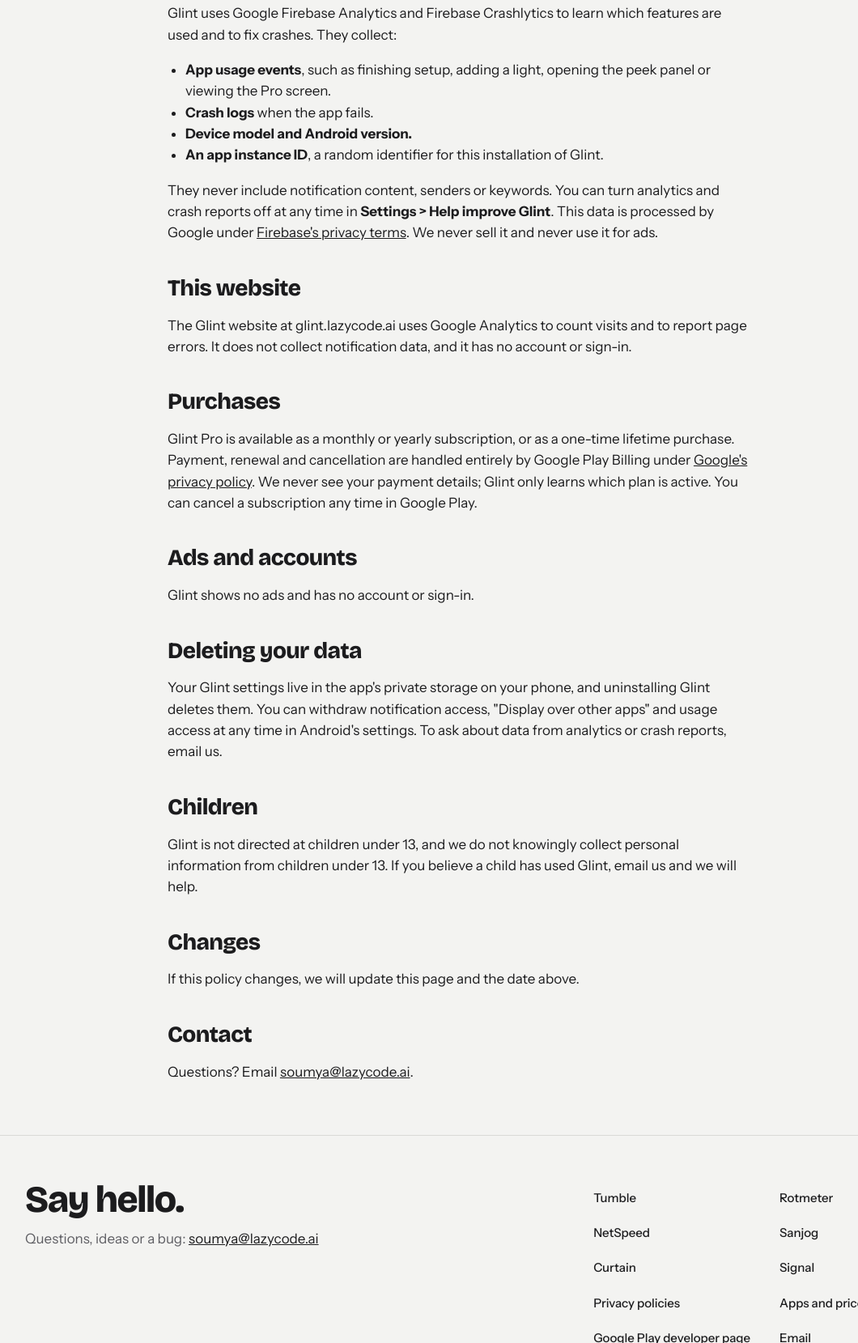
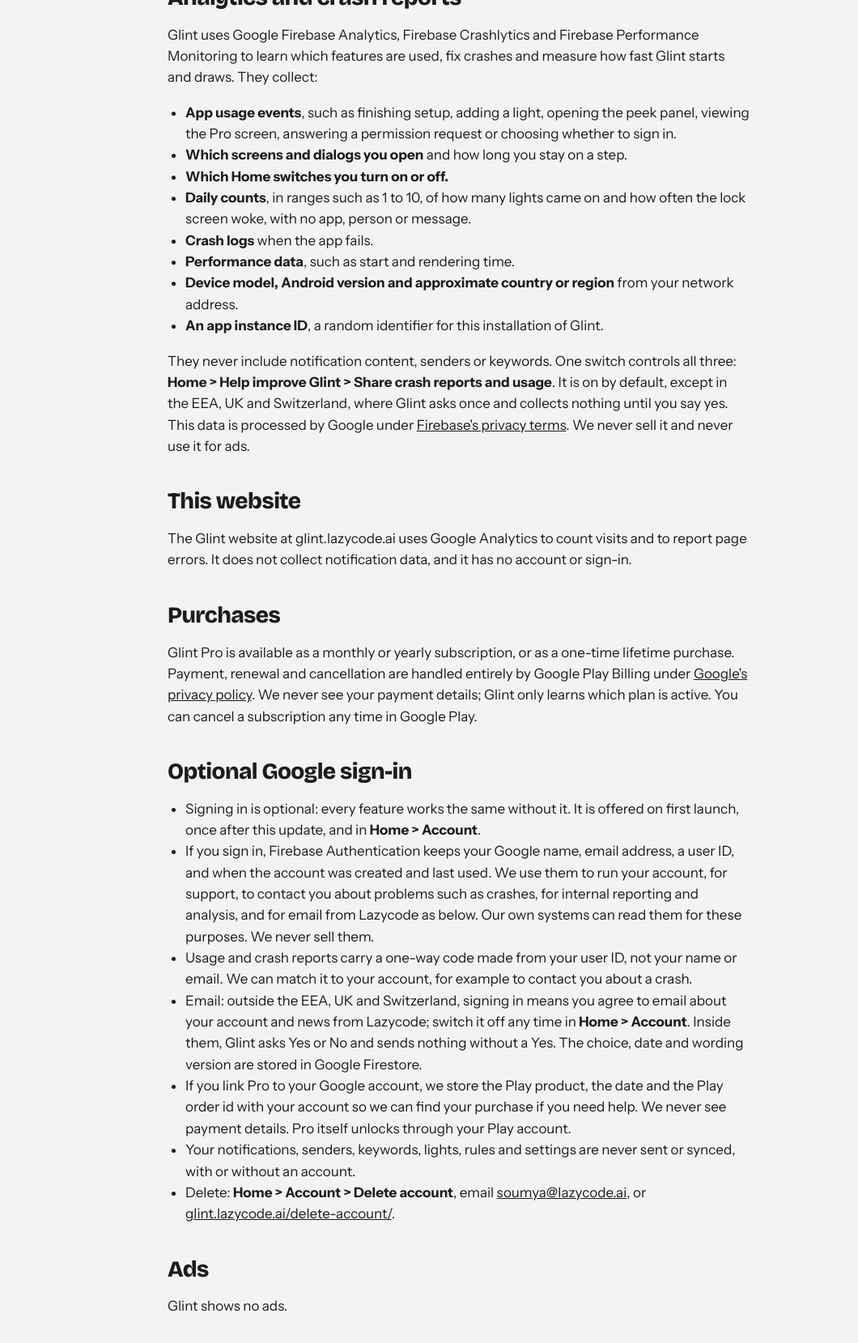
Before and after one commit to soumyasethy/lazycode-legal, a plain HTML site: page glint/privacy.html in a window 1280 px wide. Shown: the part 1141-2800 px from the top of the page at 81% size, without its empty margins (73-1133 px from the left). Drawn offline with nearby package versions, Linux system fonts and the light colour scheme.

Commit message:
Glint: policy for 1.0.8 (sign-in, analytics, Pro link) (#14)

```diff
--- a/glint/privacy.html
+++ b/glint/privacy.html
@@ -139,7 +139,7 @@ footer{padding:56px 0 40px;border-top:1px solid var(--line);margin-top:24px}
 .crumbs a{color:var(--ink2)}
 @media(prefers-reduced-motion:reduce){*{animation:none!important;transition:none!important;scroll-behavior:auto!important}}
 </style>
-<script type="application/ld+json">{"@context":"https://schema.org","@graph":[{"@type":"Organization","@id":"https://lazycode.ai/#org","name":"Lazycode","url":"https://lazycode.ai/","logo":"https://lazycode.ai/favicon.svg","email":"soumya@lazycode.ai","founder":{"@id":"https://lazycode.ai/#me"},"sameAs":["https://play.google.com/store/apps/developer?id=Soumya+Ranjan+Sethy"]},{"@type":"WebPage","@id":"https://soumyasethy.github.io/lazycode-legal/glint/privacy.html#page","url":"https://soumyasethy.github.io/lazycode-legal/glint/privacy.html","name":"Glint privacy policy","description":"How Glint uses notification access to light the screen edge without storing or sending notification text.","inLanguage":"en","dateModified":"2026-11-02","publisher":{"@id":"https://lazycode.ai/#org"},"isPartOf":{"@type":"WebSite","name":"Lazycode legal","url":"https://soumyasethy.github.io/lazycode-legal/"}},{"@type":"BreadcrumbList","itemListElement":[{"@type":"ListItem","position":1,"name":"Lazycode legal","item":"https://soumyasethy.github.io/lazycode-legal/"},{"@type":"ListItem","position":2,"name":"Glint privacy policy","item":"https://soumyasethy.github.io/lazycode-legal/glint/privacy.html"}]}]}</script>
+<script type="application/ld+json">{"@context":"https://schema.org","@graph":[{"@type":"Organization","@id":"https://lazycode.ai/#org","name":"Lazycode","url":"https://lazycode.ai/","logo":"https://lazycode.ai/favicon.svg","email":"soumya@lazycode.ai","founder":{"@id":"https://lazycode.ai/#me"},"sameAs":["https://play.google.com/store/apps/developer?id=Soumya+Ranjan+Sethy"]},{"@type":"WebPage","@id":"https://soumyasethy.github.io/lazycode-legal/glint/privacy.html#page","url":"https://soumyasethy.github.io/lazycode-legal/glint/privacy.html","name":"Glint privacy policy","description":"How Glint uses notification access to light the screen edge without storing or sending notification text.","inLanguage":"en","dateModified":"2026-11-04","publisher":{"@id":"https://lazycode.ai/#org"},"isPartOf":{"@type":"WebSite","name":"Lazycode legal","url":"https://soumyasethy.github.io/lazycode-legal/"}},{"@type":"BreadcrumbList","itemListElement":[{"@type":"ListItem","position":1,"name":"Lazycode legal","item":"https://soumyasethy.github.io/lazycode-legal/"},{"@type":"ListItem","position":2,"name":"Glint privacy policy","item":"https://soumyasethy.github.io/lazycode-legal/glint/privacy.html"}]}]}</script>
 
 <script defer src="https://lazycode.ai/analytics.js" data-site="legal" data-app="glint"></script>
 </head>
@@ -148,9 +148,9 @@ footer{padding:56px 0 40px;border-top:1px solid var(--line);margin-top:24px}
 <header class="wrap"><div class="nav"><a class="brand" href="https://lazycode.ai/"><img src="https://lazycode.ai/favicon.svg" alt="" width="36" height="36">Lazycode legal<span>by Lazycode</span></a>
 <nav aria-label="Main"><a href="../">All policies</a><a class=opt href="../developer/">Developer</a></nav></div></header><main id="main" class="wrap"><article class="prose"><p class="crumbs"><a href="../">Lazycode legal</a> › Glint privacy policy</p>
 <h1>Glint privacy policy</h1>
-  <p class="muted">Last updated: 2 November 2026 (version 1.1) · App: Glint (ai.lazycode.glint) · Developer: Lazycode</p>
+  <p class="muted">Last updated: 4 November 2026 (version 1.2) · App: Glint (ai.lazycode.glint) · Developer: Lazycode</p>
 
-  <p>Glint puts a small coloured light on the edge of your screen when a notification arrives from an app you chose. To do that it reads those notifications on your phone. It never stores the text of a notification and never sends it anywhere. There are no ads and no account.</p>
+  <p>Glint puts a small coloured light on the edge of your screen when a notification arrives from an app you chose. To do that it reads those notifications on your phone. It never stores the text of a notification and never sends it anywhere. There are no ads, and an account is optional.</p>
 
   <h2>Notification access</h2>
   <p>Glint asks for Android's <strong>notification access</strong> so it can see when a notification arrives. It reads notifications only from the apps you add in Glint. For those apps it uses the app name, the sender, the message text and the time, and only on your phone, to do three things: draw the light, decide its colour (for example a colour for one person or one word you set), and show the peek panel with the notification when you swipe the light.</p>
@@ -163,14 +163,18 @@ footer{padding:56px 0 40px;border-top:1px solid var(--line);margin-top:24px}
   <p>If you turn on <strong>Quiet while watching</strong>, Glint asks for usage access so it can tell which app is open and hold the lights while you watch a video or play a game. This is optional and asked for only when you open that feature. The name of the open app is used on the spot and is not stored or sent anywhere.</p>
 
   <h2>Analytics and crash reports</h2>
-  <p>Glint uses Google Firebase Analytics and Firebase Crashlytics to learn which features are used and to fix crashes. They collect:</p>
+  <p>Glint uses Google Firebase Analytics, Firebase Crashlytics and Firebase Performance Monitoring to learn which features are used, fix crashes and measure how fast Glint starts and draws. They collect:</p>
   <ul>
-    <li><strong>App usage events</strong>, such as finishing setup, adding a light, opening the peek panel or viewing the Pro screen.</li>
+    <li><strong>App usage events</strong>, such as finishing setup, adding a light, opening the peek panel, viewing the Pro screen, answering a permission request or choosing whether to sign in.</li>
+    <li><strong>Which screens and dialogs you open</strong> and how long you stay on a step.</li>
+    <li><strong>Which Home switches you turn on or off.</strong></li>
+    <li><strong>Daily counts</strong>, in ranges such as 1 to 10, of how many lights came on and how often the lock screen woke, with no app, person or message.</li>
     <li><strong>Crash logs</strong> when the app fails.</li>
-    <li><strong>Device model and Android version.</strong></li>
+    <li><strong>Performance data</strong>, such as start and rendering time.</li>
+    <li><strong>Device model, Android version and approximate country or region</strong> from your network address.</li>
     <li><strong>An app instance ID</strong>, a random identifier for this installation of Glint.</li>
   </ul>
-  <p>They never include notification content, senders or keywords. You can turn analytics and crash reports off at any time in <strong>Settings &gt; Help improve Glint</strong>. This data is processed by Google under <a href="https://firebase.google.com/support/privacy">Firebase's privacy terms</a>. We never sell it and never use it for ads.</p>
+  <p>They never include notification content, senders or keywords. One switch controls all three: <strong>Home &gt; Help improve Glint &gt; Share crash reports and usage</strong>. It is on by default, except in the EEA, UK and Switzerland, where Glint asks once and collects nothing until you say yes. This data is processed by Google under <a href="https://firebase.google.com/support/privacy">Firebase's privacy terms</a>. We never sell it and never use it for ads.</p>
 
   <h2>This website</h2>
   <p>The Glint website at glint.lazycode.ai uses Google Analytics to count visits and to report page errors. It does not collect notification data, and it has no account or sign-in.</p>
@@ -178,11 +182,22 @@ footer{padding:56px 0 40px;border-top:1px solid var(--line);margin-top:24px}
   <h2>Purchases</h2>
   <p>Glint Pro is available as a monthly or yearly subscription, or as a one-time lifetime purchase. Payment, renewal and cancellation are handled entirely by Google Play Billing under <a href="https://policies.google.com/privacy">Google's privacy policy</a>. We never see your payment details; Glint only learns which plan is active. You can cancel a subscription any time in Google Play.</p>
 
-  <h2>Ads and accounts</h2>
-  <p>Glint shows no ads and has no account or sign-in.</p>
+  <h2>Optional Google sign-in</h2>
+  <ul>
+    <li>Signing in is optional: every feature works the same without it. It is offered on first launch, once after this update, and in <strong>Home &gt; Account</strong>.</li>
+    <li>If you sign in, Firebase Authentication keeps your Google name, email address, a user ID, and when the account was created and last used. We use them to run your account, for support, to contact you about problems such as crashes, for internal reporting and analysis, and for email from Lazycode as below. Our own systems can read them for these purposes. We never sell them.</li>
+    <li>Usage and crash reports carry a one-way code made from your user ID, not your name or email. We can match it to your account, for example to contact you about a crash.</li>
+    <li>Email: outside the EEA, UK and Switzerland, signing in means you agree to email about your account and news from Lazycode; switch it off any time in <strong>Home &gt; Account</strong>. Inside them, Glint asks Yes or No and sends nothing without a Yes. The choice, date and wording version are stored in Google Firestore.</li>
+    <li>If you link Pro to your Google account, we store the Play product, the date and the Play order id with your account so we can find your purchase if you need help. We never see payment details. Pro itself unlocks through your Play account.</li>
+    <li>Your notifications, senders, keywords, lights, rules and settings are never sent or synced, with or without an account.</li>
+    <li>Delete: <strong>Home &gt; Account &gt; Delete account</strong>, email <a href="mailto:soumya@lazycode.ai">soumya@lazycode.ai</a>, or <a href="https://glint.lazycode.ai/delete-account/">glint.lazycode.ai/delete-account/</a>.</li>
+  </ul>
+
+  <h2>Ads</h2>
+  <p>Glint shows no ads.</p>
 
   <h2>Deleting your data</h2>
-  <p>Your Glint settings live in the app's private storage on your phone, and uninstalling Glint deletes them. You can withdraw notification access, "Display over other apps" and usage access at any time in Android's settings. To ask about data from analytics or crash reports, email us.</p>
+  <p>Your Glint settings live in the app's private storage on your phone, and uninstalling Glint deletes them. You can withdraw notification access, "Display over other apps" and usage access at any time in Android's settings. To ask about data from analytics or crash reports, email us. If you signed in, delete your account in the app as described above. Uninstalling Glint does not delete an account.</p>
 
   <h2>Children</h2>
   <p>Glint is not directed at children under 13, and we do not knowingly collect personal information from children under 13. If you believe a child has used Glint, email us and we will help.</p>
```
